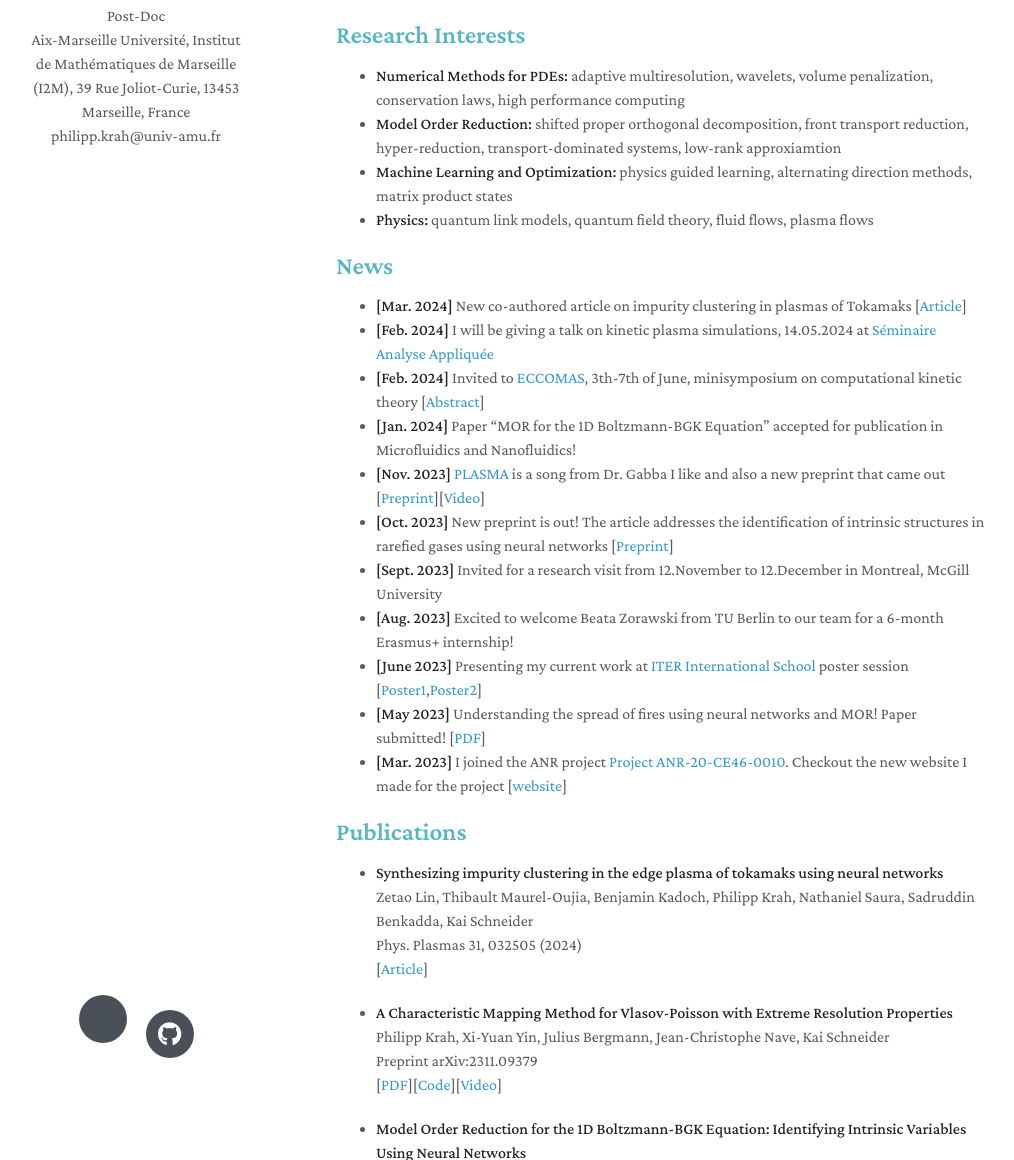
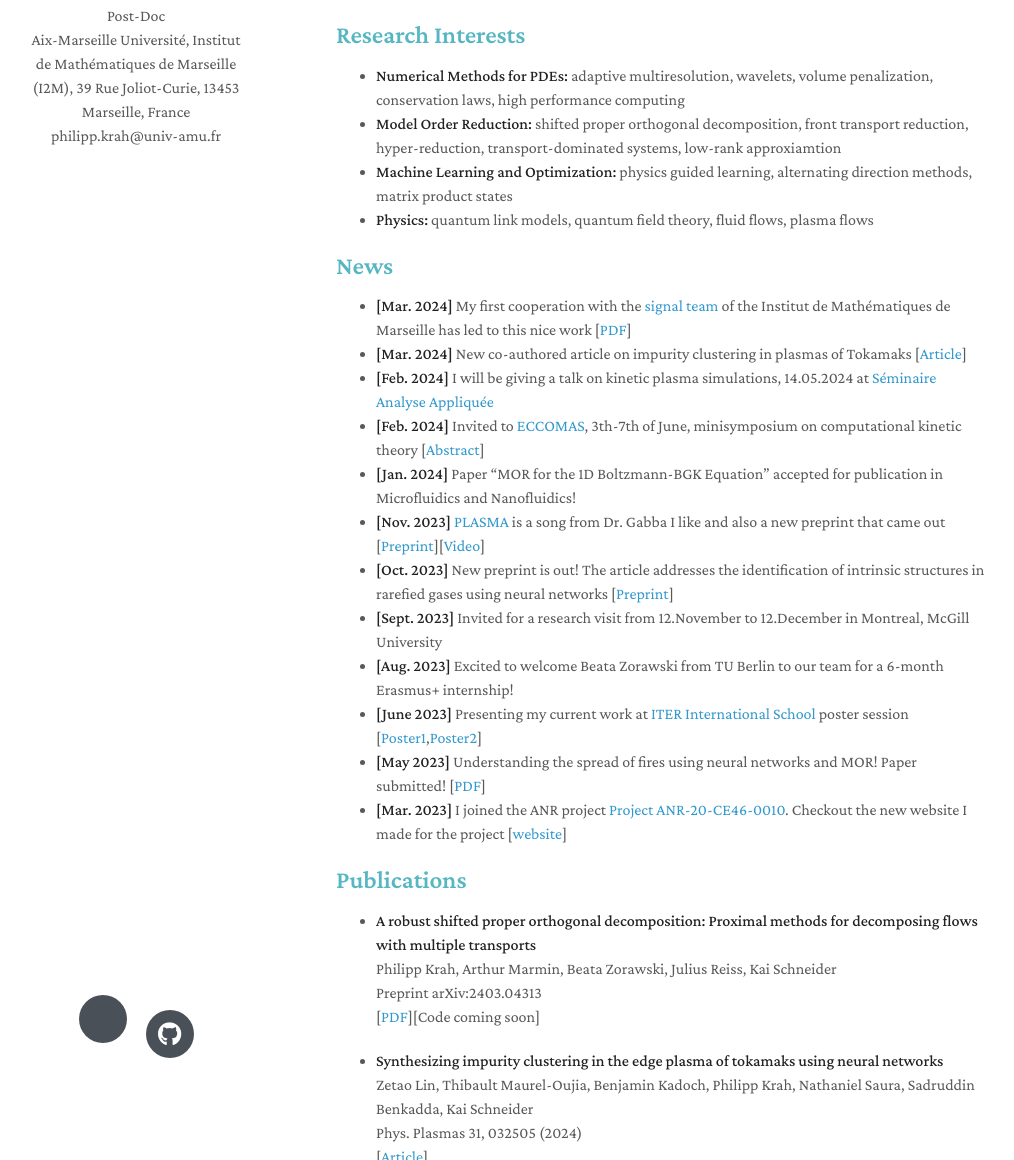
Before and after one commit to Philipp137/Philipp137.github.io, a Jekyll site: the page built from index.markdown, in a window 1280 px wide and 1400 px high. Shown: the part 240-1400 px from the top of the window, without its empty margins (134-1148 px from the left). Built offline with Jekyll 4.4.1, drawn with Linux system fonts in a browser that asks for light colours; nearby versions of some CDN libraries; a style sheet for code colours, icons or effects is not loaded.

Commit message:
rsPOD paper added

```diff
--- a/index.markdown
+++ b/index.markdown
@@ -18,6 +18,7 @@ Physics-love, Algorithms-fun, [Rhythm-freedom](https://soundcloud.com/massesandb
 
 ## News
 
+- **[Mar. 2024]** My first cooperation with the [signal team](https://www.i2m.univ-amu.fr/la-recherche/groupes-scientifiques/groupe-mathematiques-de-laleatoire-alea/equipe-signal-et-image-si/) of the Institut de Mathématiques de Marseille has led to this nice work [[PDF](https://arxiv.org/pdf/2403.04313.pdf)]
 - **[Mar. 2024]** New co-authored article on impurity clustering in plasmas of Tokamaks [[Article](https://doi.org/10.1063/5.0178085)]
 - **[Feb. 2024]** I will be giving a talk on kinetic plasma simulations, 14.05.2024 at [Séminaire Analyse Appliquée](https://www.i2m.univ-amu.fr/agenda/seminaires/analyse-appliquee-aa/)
 - **[Feb. 2024]** Invited to [ECCOMAS](https://eccomas2024.org), 3th-7th of June, minisymposium on computational kinetic theory [[Abstract](https://Philipp137.github.io/assets/other/ECOMAS.pdf)]
@@ -31,6 +32,14 @@ Physics-love, Algorithms-fun, [Rhythm-freedom](https://soundcloud.com/massesandb
 - **[Mar. 2023]** I joined the ANR project [Project ANR-20-CE46-0010](https://anr.fr/Projet-ANR-20-CE46-0010). Checkout the new website I made for the project [[website](https://characteristicmappingmethod.github.io/)]
 
 ## Publications
+
+- **A robust shifted proper orthogonal decomposition: Proximal methods for decomposing flows with multiple transports**
+  <br>
+  Philipp Krah, Arthur Marmin, Beata Zorawski, Julius Reiss, Kai Schneider
+  <br>
+  Preprint  arXiv:2403.04313
+  <br>
+  [[PDF](https://arxiv.org/abs/2403.04313)][Code coming soon]
 
 - **Synthesizing impurity clustering in the edge plasma of tokamaks using neural networks**
   <br>
```
